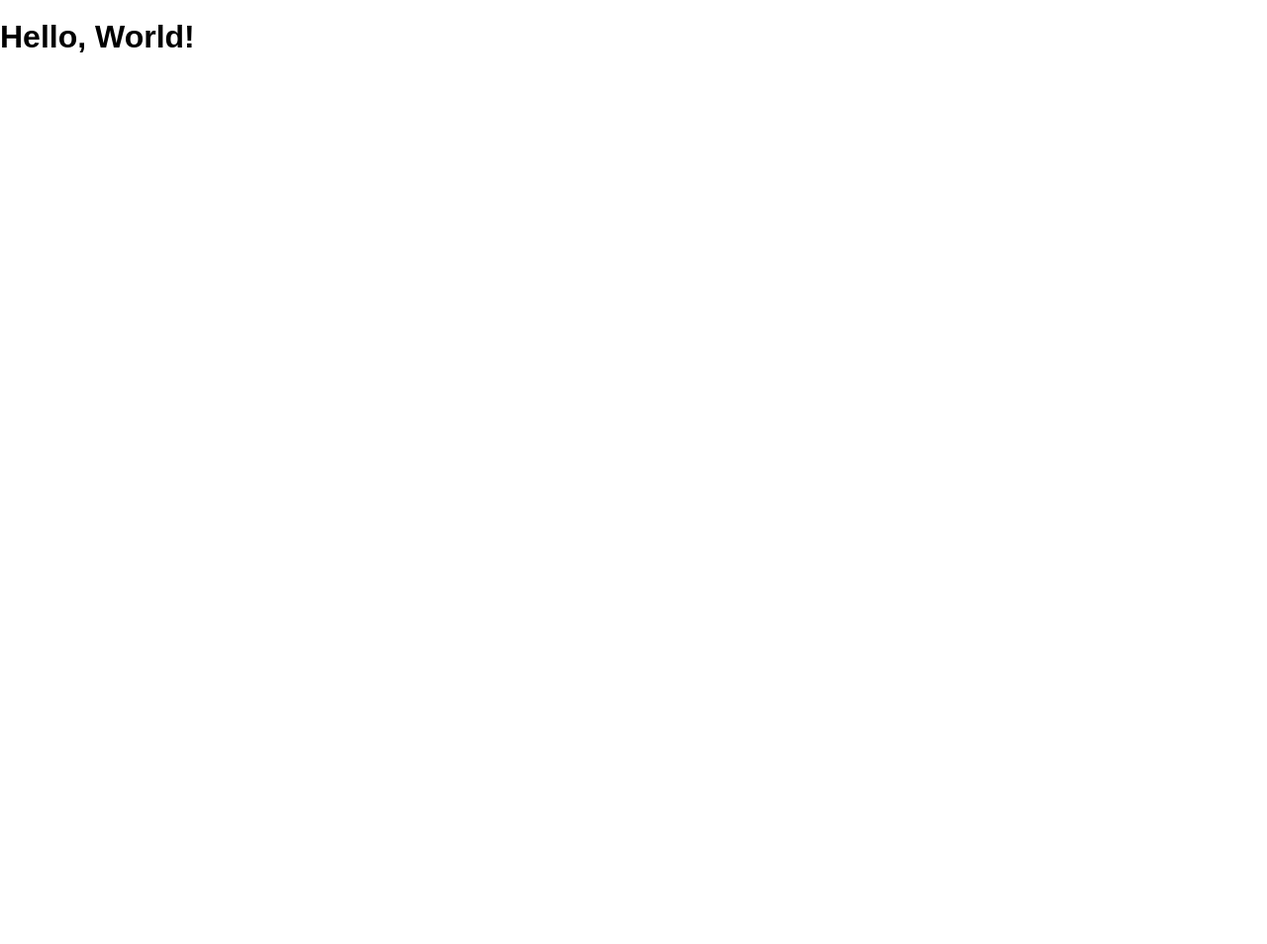
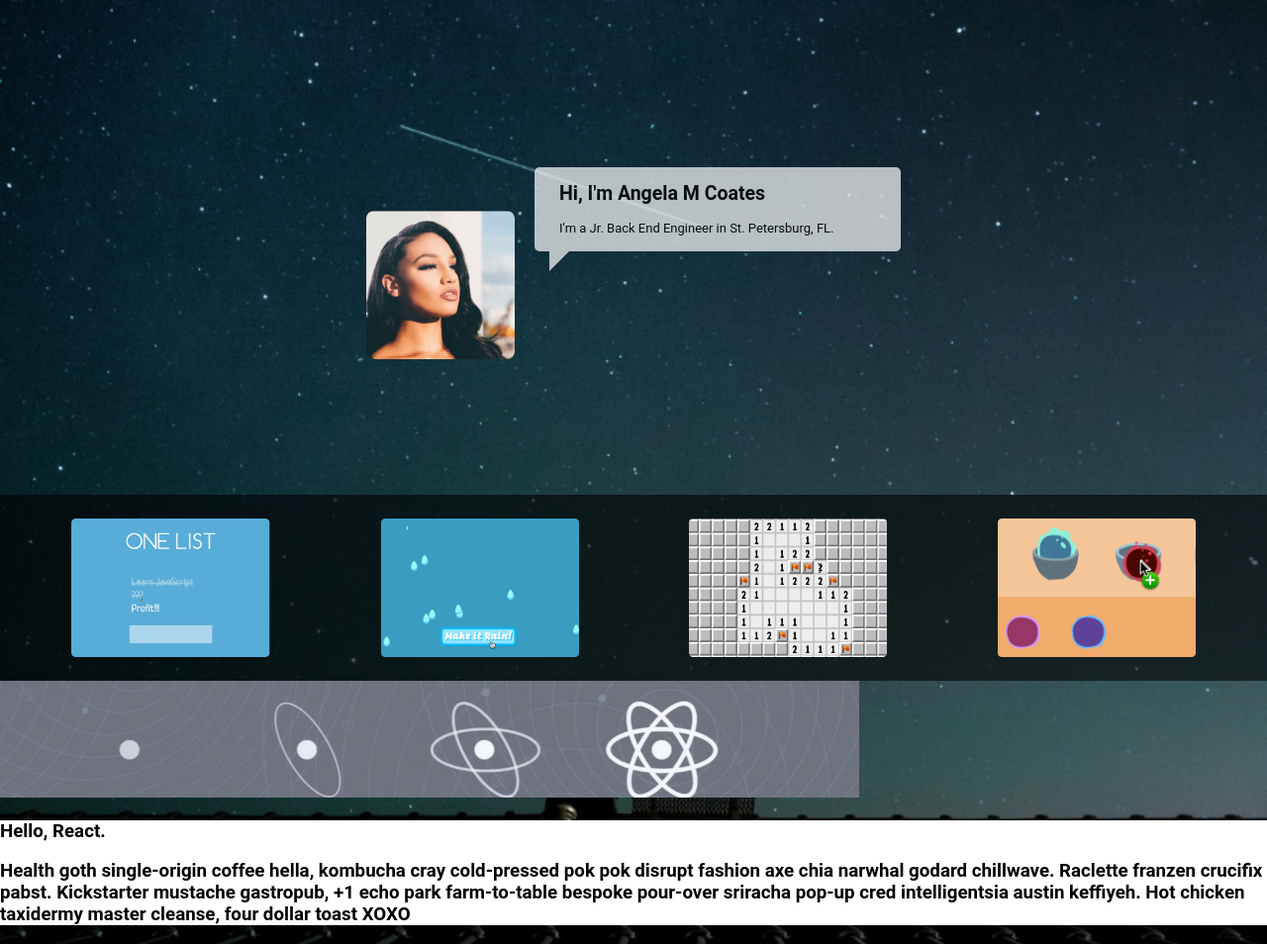
Before and after one commit to angelacoates/portfolio, a website: page public/index.html in a window 1280 px wide. Shown: the whole page at 99% size. Before the commit the page ends 800 px from the top, so only its background shows below. Drawn offline with Linux system fonts and the light colour scheme.

Commit message:
portfolio

```diff
--- a/public/index.html
+++ b/public/index.html
@@ -1,12 +1,53 @@
 <!DOCTYPE html>
 <html>
-  <head lang="en">
+
+<head lang="en">
     <meta charset="UTF-8">
     <meta name="viewport" content="width=device-width, user-scalable=no, minimum-scale=1.0, maximum-scale=1.0">
     <title>Portfolio</title>
     <link rel="stylesheet" href="/screen.css">
-  </head>
-  <body>
-    <h1>Hello, World!</h1>
-  </body>
+</head>
+
+<body>
+
+   <header>
+        <div class="all-profile">
+            <div class="my-photo">
+                <img src="images/IMG_4304.JPG" alt="angelaheadshot" width="150px">
+            </div>
+            <div>
+                <div class=my-profile>
+                    <h2>Hi, I'm Angela M Coates</h2>
+                    <p>I'm a Jr. Back End Engineer in St. Petersburg, FL.</p>
+                </div>
+                <div class="triangle">
+                    <img src="images/tri.png" alt="">
+                </div>
+            </div>
+        </div>
+    </header>
+
+        <div class="photos">
+            <img src="images/one-listREV.png" alt="">
+            <img src="images/make-it-rainREV.png" alt="">
+            <img src="images/bomb-snifferREV.png" alt="">
+            <img src="images/sensei-senseREV.png" alt="">
+        </div>
+        <div class="react">
+          <img src="images/react.png" alt="">
+        </div>
+        <div class="react-text">
+          <h3>Hello, React.<h3>
+            <p>Health goth single-origin coffee hella, kombucha cray cold-pressed pok pok disrupt fashion axe chia narwhal godard chillwave. Raclette franzen crucifix pabst. Kickstarter mustache gastropub, +1 echo park farm-to-table bespoke pour-over sriracha pop-up cred intelligentsia austin keffiyeh. Hot chicken taxidermy master cleanse, four dollar toast XOXO <p>
+        <div>
+
+
+
+
+        </div>
+
+
+    </footer>
+</body>
+
 </html>
--- a/public/screen.css
+++ b/public/screen.css
@@ -1,8 +1,84 @@
 html {
-  text-size-adjust: 100%;
+    text-size-adjust: 100%;
 }
 
 body {
-  margin: 0;
-  font: 16px / 1 sans-serif;
+    background-image: url("images/space.png");
+    background-position: center center;
+    background-repeat: no-repeat;
+    background-attachment: fixed;
+    background-size: cover;
+    background-color: #4b4a4a;
+    margin: 0;
+    padding: 0;
+    font: 16px / 1;
+    font-family: 'Roboto', sans-serif;
 }
+
+header {
+    width: 100%;
+    height: 420px;
+    display: flex;
+    align-items: center;
+    justify-content: center;
+    margin-left: auto;
+    margin-right: auto;
+    margin-top: 80px;
+}
+
+.all-profile {
+    display: flex;
+    justify-content: center;
+    align-items: center;
+}
+
+.my-profile {
+    background-color: #fff;
+    border-radius: 5px;
+    width: 350px;
+    height: 85px;
+    margin-left: 20px;
+    margin-bottom: 150px;
+    font-size: 13px;
+    padding-left: 20px;
+    opacity: 0.7;
+}
+
+.triangle {
+    position: relative;
+    top: -150px;
+    left: 35px;
+    opacity: 0.7;
+}
+
+.my-profile h2 {
+    padding-top: 15px;
+    padding-left: 5px;
+}
+
+.my-profile p {
+    padding-left: 5px;
+}
+
+.my-photo img{
+border-radius: 0.5em;
+
+}
+
+.photos {
+    display: flex;
+    flex-direction: row;
+    justify-content: space-around;
+    background-color: hsla(0, 0%, 0%, 0.6);
+    padding: 1em;
+
+
+}
+
+.photos img {
+padding: 0.5em;
+}
+
+.react-text{
+background-color: #fff
+}
```
Also changed, not shown: public/images/IMG_4304.JPG (added), public/images/bomb-snifferREV.png (added), public/images/make-it-rainREV.png (added), public/images/one-listREV.png (added), public/images/react.png (added), public/images/sensei-senseREV.png (added), public/images/space.png (added), public/images/tri.png (added).
